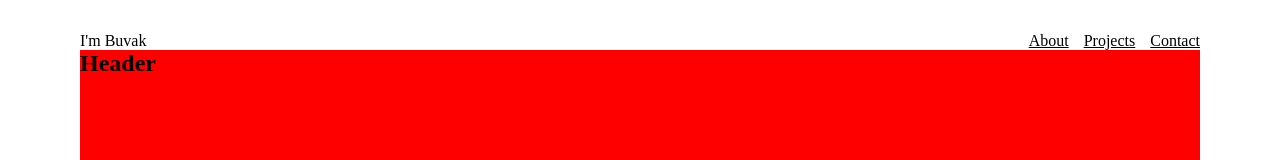
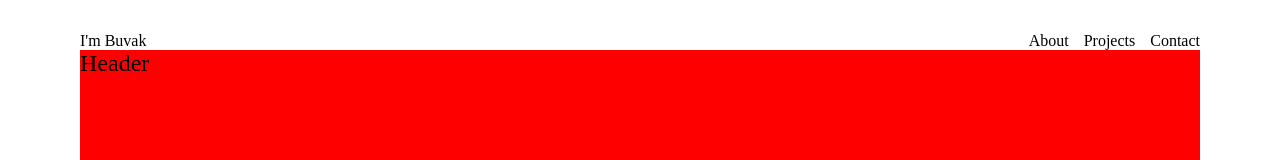
Before and after one commit to burakbehlull/portfolio-v2, a React (Vite) app in the folder client/: page / in a window 1280 px wide. Shown: the top 160 px of the page. Built offline with nearby package versions, Linux system fonts and the light colour scheme.

Commit message:
feat: Create _reset.scss file, override default style codes

```diff
--- /dev/null
+++ b/client/src/assets/sass/base/_reset.scss
@@ -0,0 +1,30 @@
+* {
+    border: none;
+    margin: 0;
+    padding: 0;
+    box-sizing: border-box;
+}
+
+
+h1, h2, h3, h4,h5, h6, p {
+    font-size: 1.5em;
+    font-weight: normal;
+}
+
+ol, ul {
+    list-style-type: none;
+}
+
+a {
+    text-decoration: none;
+}
+
+button{
+    all: unset;
+}
+
+//Semantic Web Elements
+article, aside, details, figcaption, figure,
+footer, header, hgroup, menu, nav, section {
+	display: block;
+}
--- a/client/src/assets/sass/layout/_nav.scss
+++ b/client/src/assets/sass/layout/_nav.scss
@@ -3,15 +3,13 @@ nav{
     ul{
         height: 100%;
         display: flex;
-        list-style-type: none;
+
         gap: 15px;
         li{
             &:nth-child(1){
                 margin-right: auto;
 
             }
-
-            text-decoration: none;
             a{
                 color: #000;
             }
--- a/client/src/main.scss
+++ b/client/src/main.scss
@@ -1,12 +1,5 @@
+@import './assets/sass/base/reset';
 @import './assets/sass/Helpers/variables';
-
-* {
-    border: none;
-    margin: 0;
-    padding: 0;
-    box-sizing: border-box;
-}
-
 body{
     padding: 2em 5em;
 }
```
